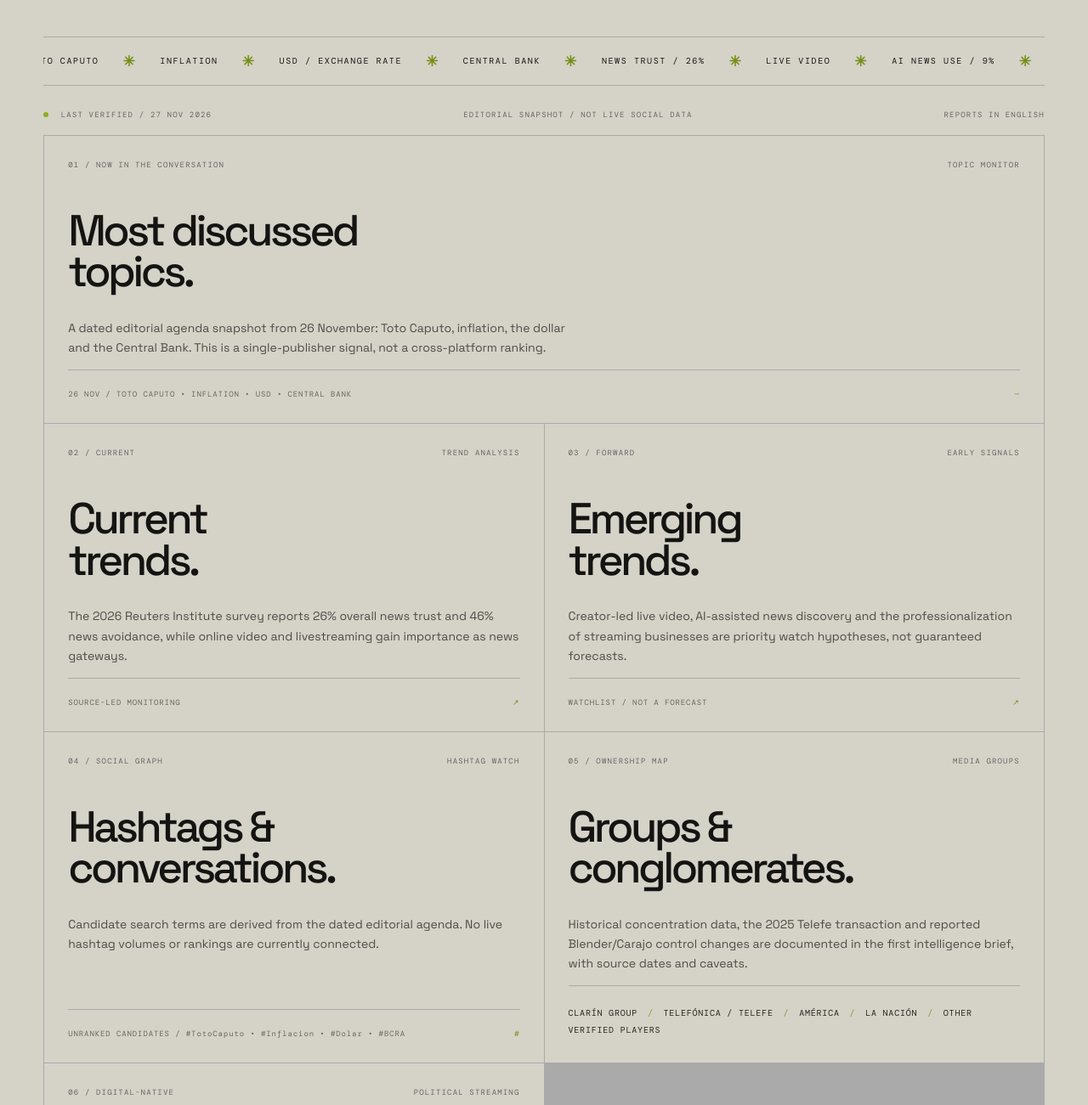
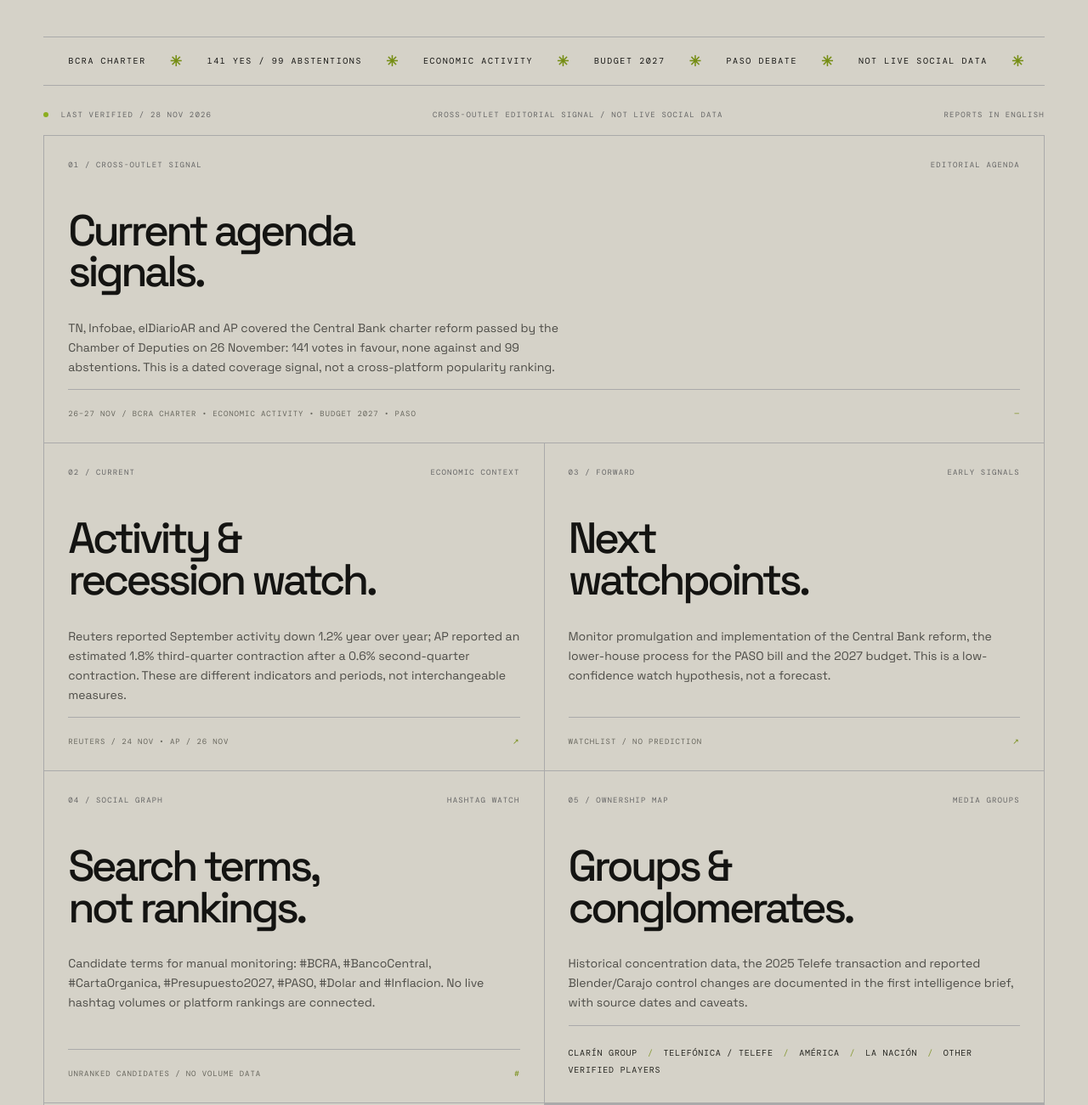
Before and after one commit to leandrocuellarok-netizen/vilanovagroup.site, a plain HTML site: page index.html in a window 1280 px wide. Shown: the part 4329-5630 px from the top of the page at 85% size. Drawn offline with nearby package versions, Linux system fonts and the light colour scheme.

Commit message:
Refresh media desk with dated Argentina coverage brief 002

```diff
--- a/index.html
+++ b/index.html
@@ -61,17 +61,17 @@ section{padding:140px 4vw;position:relative;border-top:1px solid var(--line)}.se
 <section id="ventures" class="ventures" aria-labelledby="ventures-heading"><div class="section-head reveal"><div><div class="micro">02 / VENTURES</div><h2 id="ventures-heading">Ideas become<br>realities.</h2></div><div class="num">[ FIELD NOTES ]</div></div><div class="micro" style="margin:-42px 0 24px">HORIZONTAL FIELD INDEX / SCROLL TO EXPLORE →</div><p class="sr-only" id="venture-scroll-help">Focus this region and use the arrow keys to scroll by panel. Focus a card to move between cards with the left and right arrows; use Home or End to reach the first or last card.</p><div class="list" role="region" aria-label="Venture categories" aria-describedby="venture-scroll-help" aria-keyshortcuts="ArrowLeft ArrowRight Home End" tabindex="0"><article class="row reveal" tabindex="0"><span class="idx">01</span><h3>Initiatives</h3><span class="kind">AREA / 01</span><span class="arrow" aria-hidden="true">↗</span></article><article class="row reveal" tabindex="0"><span class="idx">02</span><h3>Projects</h3><span class="kind">AREA / 02</span><span class="arrow" aria-hidden="true">↗</span></article><article class="row reveal" tabindex="0"><span class="idx">03</span><h3>New ventures</h3><span class="kind">AREA / 03</span><span class="arrow" aria-hidden="true">↗</span></article></div></section>
 <section id="intelligence" class="intel" aria-labelledby="intelligence-heading"><div class="section-head reveal"><div><div class="micro">03 / VILANOVA AI MEDIA</div><h2 id="intelligence-heading">The media<br>signal.</h2></div><div class="num">[ SIGNAL / NOISE ]</div></div><div class="intel-visual reveal"><img src="/assets/signal-anatomy.svg" alt="Technical diagram of a branching artificial neural network" loading="lazy" decoding="async"><div class="intel-caption">RESEARCH / TECHNOLOGY / INNOVATION — ARGENTINA’S MEDIA LANDSCAPE</div></div>
 <div class="media-intro reveal"><span class="micro">AN INDEPENDENT MEDIA INTELLIGENCE DESK</span><p>Research, technology &amp; innovation in Argentina's concentrated media landscape — from major media groups and conglomerates to political streaming channels, digital-native formats and emerging distribution networks.</p></div>
-<div class="media-marquee" aria-label="Dated editorial agenda and structural signals, verified 27 November 2026"><div class="media-marquee-track"><span>EDITORIAL AGENDA / 26 NOV</span><b>✳</b><span>TOTO CAPUTO</span><b>✳</b><span>INFLATION</span><b>✳</b><span>USD / EXCHANGE RATE</span><b>✳</b><span>CENTRAL BANK</span><b>✳</b><span>NEWS TRUST / 26%</span><b>✳</b><span>LIVE VIDEO</span><b>✳</b><span>AI NEWS USE / 9%</span><b>✳</b><span>EDITORIAL AGENDA / 26 NOV</span><b>✳</b><span>TOTO CAPUTO</span><b>✳</b><span>INFLATION</span><b>✳</b><span>USD / EXCHANGE RATE</span><b>✳</b><span>CENTRAL BANK</span><b>✳</b><span>NEWS TRUST / 26%</span><b>✳</b><span>LIVE VIDEO</span><b>✳</b><span>AI NEWS USE / 9%</span><b>✳</b></div></div>
-<div class="media-meta reveal"><span><i></i> LAST VERIFIED / 27 NOV 2026</span><span>EDITORIAL SNAPSHOT / NOT LIVE SOCIAL DATA</span><span>REPORTS IN ENGLISH</span></div>
+<div class="media-marquee" aria-label="Cross-outlet editorial coverage signal verified 28 November 2026; not a social trend ranking"><div class="media-marquee-track"><span>CROSS-OUTLET SIGNAL / 26–27 NOV</span><b>✳</b><span>BCRA CHARTER</span><b>✳</b><span>141 YES / 99 ABSTENTIONS</span><b>✳</b><span>ECONOMIC ACTIVITY</span><b>✳</b><span>BUDGET 2027</span><b>✳</b><span>PASO DEBATE</span><b>✳</b><span>NOT LIVE SOCIAL DATA</span><b>✳</b><span>CROSS-OUTLET SIGNAL / 26–27 NOV</span><b>✳</b><span>BCRA CHARTER</span><b>✳</b><span>141 YES / 99 ABSTENTIONS</span><b>✳</b><span>ECONOMIC ACTIVITY</span><b>✳</b><span>BUDGET 2027</span><b>✳</b><span>PASO DEBATE</span><b>✳</b><span>NOT LIVE SOCIAL DATA</span><b>✳</b></div></div>
+<div class="media-meta reveal"><span><i></i> LAST VERIFIED / 28 NOV 2026</span><span>CROSS-OUTLET EDITORIAL SIGNAL / NOT LIVE SOCIAL DATA</span><span>REPORTS IN ENGLISH</span></div>
 <div class="media-grid">
-<article class="media-card media-card-wide reveal"><div class="media-card-top"><span>01 / NOW IN THE CONVERSATION</span><span>TOPIC MONITOR</span></div><h3>Most discussed<br>topics.</h3><p>A dated editorial agenda snapshot from 26 November: Toto Caputo, inflation, the dollar and the Central Bank. This is a single-publisher signal, not a cross-platform ranking.</p><div class="media-placeholder">26 NOV / TOTO CAPUTO • INFLATION • USD • CENTRAL BANK <span>—</span></div></article>
-<article class="media-card reveal"><div class="media-card-top"><span>02 / CURRENT</span><span>TREND ANALYSIS</span></div><h3>Current<br>trends.</h3><p>The 2026 Reuters Institute survey reports 26% overall news trust and 46% news avoidance, while online video and livestreaming gain importance as news gateways.</p><div class="media-placeholder">SOURCE-LED MONITORING <span>↗</span></div></article>
-<article class="media-card reveal"><div class="media-card-top"><span>03 / FORWARD</span><span>EARLY SIGNALS</span></div><h3>Emerging<br>trends.</h3><p>Creator-led live video, AI-assisted news discovery and the professionalization of streaming businesses are priority watch hypotheses, not guaranteed forecasts.</p><div class="media-placeholder">WATCHLIST / NOT A FORECAST <span>↗</span></div></article>
-<article class="media-card reveal"><div class="media-card-top"><span>04 / SOCIAL GRAPH</span><span>HASHTAG WATCH</span></div><h3>Hashtags &amp;<br>conversations.</h3><p>Candidate search terms are derived from the dated editorial agenda. No live hashtag volumes or rankings are currently connected.</p><div class="media-placeholder">UNRANKED CANDIDATES / #TotoCaputo • #Inflacion • #Dolar • #BCRA <span>#</span></div></article>
+<article class="media-card media-card-wide reveal"><div class="media-card-top"><span>01 / CROSS-OUTLET SIGNAL</span><span>EDITORIAL AGENDA</span></div><h3>Current agenda<br>signals.</h3><p>TN, Infobae, elDiarioAR and AP covered the Central Bank charter reform passed by the Chamber of Deputies on 26 November: 141 votes in favour, none against and 99 abstentions. This is a dated coverage signal, not a cross-platform popularity ranking.</p><div class="media-placeholder">26–27 NOV / BCRA CHARTER • ECONOMIC ACTIVITY • BUDGET 2027 • PASO <span>—</span></div></article>
+<article class="media-card reveal"><div class="media-card-top"><span>02 / CURRENT</span><span>ECONOMIC CONTEXT</span></div><h3>Activity &amp;<br>recession watch.</h3><p>Reuters reported September activity down 1.2% year over year; AP reported an estimated 1.8% third-quarter contraction after a 0.6% second-quarter contraction. These are different indicators and periods, not interchangeable measures.</p><div class="media-placeholder">REUTERS / 24 NOV • AP / 26 NOV <span>↗</span></div></article>
+<article class="media-card reveal"><div class="media-card-top"><span>03 / FORWARD</span><span>EARLY SIGNALS</span></div><h3>Next<br>watchpoints.</h3><p>Monitor promulgation and implementation of the Central Bank reform, the lower-house process for the PASO bill and the 2027 budget. This is a low-confidence watch hypothesis, not a forecast.</p><div class="media-placeholder">WATCHLIST / NO PREDICTION <span>↗</span></div></article>
+<article class="media-card reveal"><div class="media-card-top"><span>04 / SOCIAL GRAPH</span><span>HASHTAG WATCH</span></div><h3>Search terms,<br>not rankings.</h3><p>Candidate terms for manual monitoring: #BCRA, #BancoCentral, #CartaOrganica, #Presupuesto2027, #PASO, #Dolar and #Inflacion. No live hashtag volumes or platform rankings are connected.</p><div class="media-placeholder">UNRANKED CANDIDATES / NO VOLUME DATA <span>#</span></div></article>
 <article class="media-card reveal"><div class="media-card-top"><span>05 / OWNERSHIP MAP</span><span>MEDIA GROUPS</span></div><h3>Groups &amp;<br>conglomerates.</h3><p>Historical concentration data, the 2025 Telefe transaction and reported Blender/Carajo control changes are documented in the first intelligence brief, with source dates and caveats.</p><div class="media-entities">CLARÍN GROUP <span>/</span> TELEFÓNICA / TELEFE <span>/</span> AMÉRICA <span>/</span> LA NACIÓN <span>/</span> OTHER VERIFIED PLAYERS</div></article>
 <article class="media-card reveal"><div class="media-card-top"><span>06 / DIGITAL-NATIVE</span><span>POLITICAL STREAMING</span></div><h3>New voices.<br>New formats.</h3><p>Monitoring political and current-affairs streaming ecosystems, including Gelatina, Carajo and Blender, alongside other relevant channels identified through research.</p><div class="media-entities">GELATINA <span>/</span> CARAJO <span>/</span> BLENDER <span>/</span> DISCOVERY OPEN</div></article>
 </div>
-<div class="media-report reveal"><div><span class="micro">INTELLIGENCE LOG / 001</span><h3>First intelligence brief published.</h3><p>Report 001 maps news trust, streaming metrics, media concentration, ownership signals and emerging trends. Facts, third-party measurements and hypotheses are separated, with dated sources and limitations.</p></div><div class="media-stamp">REPORT 001<br><strong>27 NOV 2026</strong><br><a href="https://github.com/leandrocuellarok-netizen/vilanovagroup.site/blob/main/docs/AI-MEDIA-INTELLIGENCE-2026-11-27.md" target="_blank" rel="noopener noreferrer">OPEN INTELLIGENCE BRIEF ↗</a><br><a href="https://github.com/leandrocuellarok-netizen/vilanovagroup.site/blob/main/docs/EVIDENCE-LEDGER.md" target="_blank" rel="noopener noreferrer">EVIDENCE PROTOCOL ↗</a></div></div></section>
+<div class="media-report reveal"><div><span class="micro">INTELLIGENCE LOG / 002</span><h3>Second intelligence brief published.</h3><p>Report 002 compares cross-outlet coverage of the Central Bank charter reform, separates the economic indicators, maps article-level framing differences and states what remains unverified. No live social ranking is implied.</p></div><div class="media-stamp">REPORT 002<br><strong>28 NOV 2026</strong><br><a href="https://github.com/leandrocuellarok-netizen/vilanovagroup.site/blob/main/docs/AI-MEDIA-INTELLIGENCE-2026-11-28.md" target="_blank" rel="noopener noreferrer">OPEN 28 NOV BRIEF ↗</a><br><a href="https://github.com/leandrocuellarok-netizen/vilanovagroup.site/blob/main/docs/GDELT-NEWS-INGESTION.md" target="_blank" rel="noopener noreferrer">NEWS INGESTION PROTOCOL ↗</a><br><a href="https://github.com/leandrocuellarok-netizen/vilanovagroup.site/blob/main/docs/AI-MEDIA-INTELLIGENCE-2026-11-27.md" target="_blank" rel="noopener noreferrer">ARCHIVE REPORT 001 ↗</a><br><a href="https://github.com/leandrocuellarok-netizen/vilanovagroup.site/blob/main/docs/EVIDENCE-LEDGER.md" target="_blank" rel="noopener noreferrer">EVIDENCE PROTOCOL ↗</a></div></div></section>
 <section id="ai-solutions" class="ai-solutions" aria-labelledby="solutions-heading">
 <div class="section-head reveal"><div><div class="micro">04 / VILANOVA AI SOLUTIONS</div><h2 id="solutions-heading">One sentence.<br>Infinite execution.</h2></div><div class="num">[ HUMAN INTENT / MACHINE PRECISION ]</div></div>
 <p class="solutions-deck reveal">A Spanish-first interface for turning a plain-language request into a professional English instruction system. Built for image creation, writing, business design, reports, spreadsheets, automation and complex tasks.</p>
```
